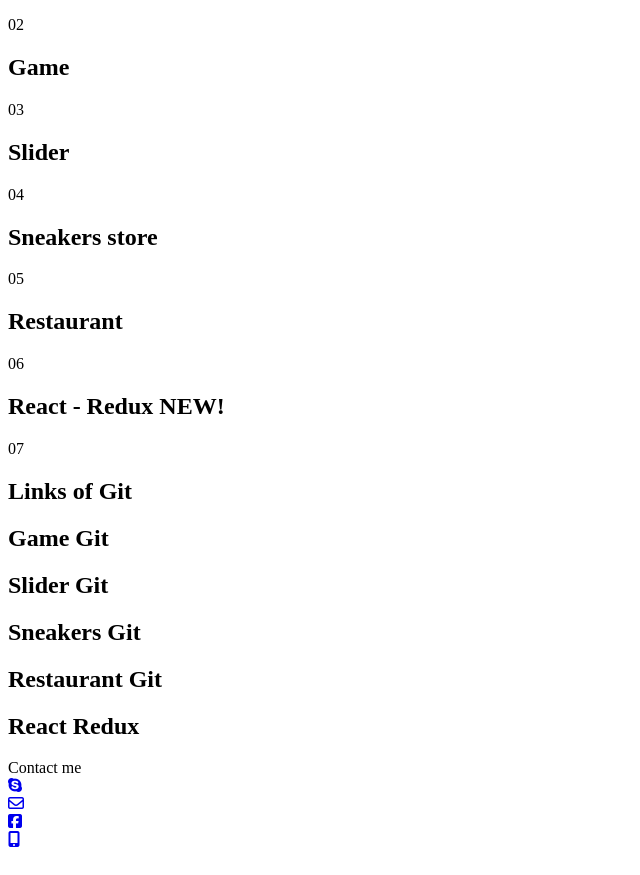
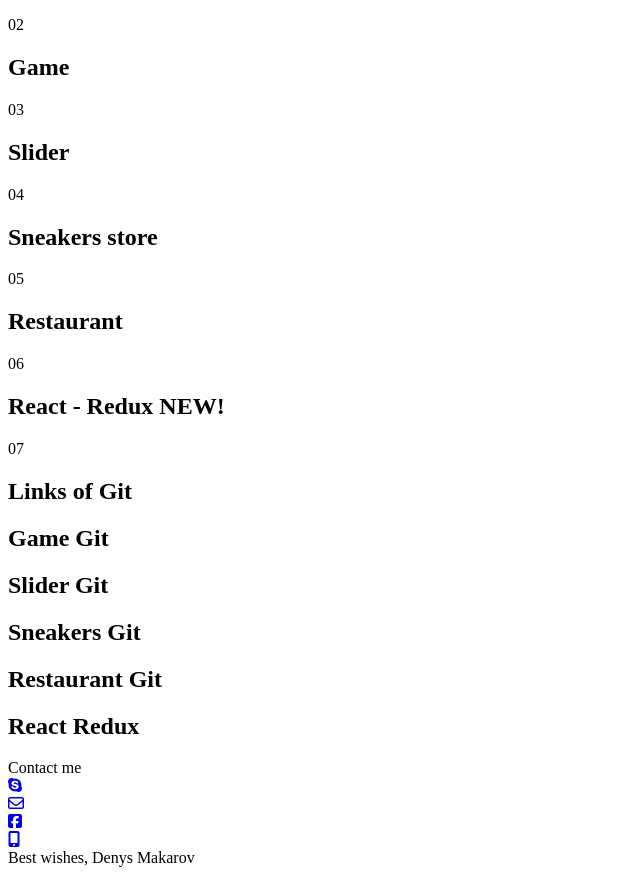
Before and after one commit to DenysMakarov/New_CV_public, a website: page src/index.html in a window 1280 px wide. Shown: the whole page, without its empty margins (0-640 px from the left). Drawn offline with Linux system fonts and the light colour scheme.

Commit message:
add some inform

```diff
--- a/src/index.html
+++ b/src/index.html
@@ -136,8 +136,9 @@
                </a>
            </div>
        </div>
+   </div>
 
-   </div>
+    <div class="best_wishes"> Best wishes, Denys Makarov</div>
 
 <!--    <p class="founder">Welcome to my CV page. Best wishes Makarov Denys</p>-->
 </div>
--- a/src/scss/modules/content.scss
+++ b/src/scss/modules/content.scss
@@ -542,8 +542,9 @@
   position: absolute;
   top: 7%;
   right: 10%;
-  font-size: 2rem;
+  font-size: 1.5rem;
   color: rgba(255, 255, 255, 1);
+  line-height: 60px;
 
   @media screen and (max-width: 1440px) {
     font-size: 1rem;
@@ -673,3 +674,14 @@
     }
   }
 }
+
+@import url('https://fonts.googleapis.com/css2?family=Architects+Daughter&display=swap');
+
+.best_wishes{
+  font-family: 'Architects Daughter', cursive;
+  position: absolute;
+  left: 20%;
+  bottom: 3%;
+  font-size: 1.2rem;
+  color: white;
+}
```
Also changed, not shown: dist/app.css, dist/index.html.
